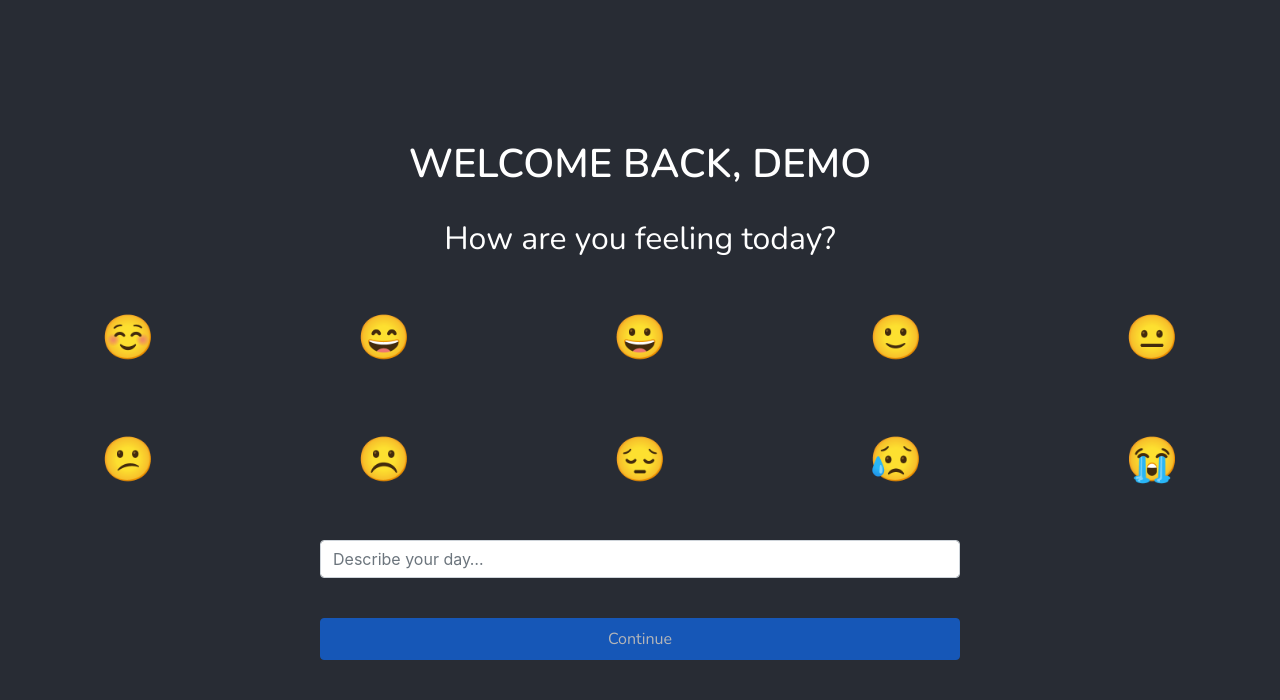
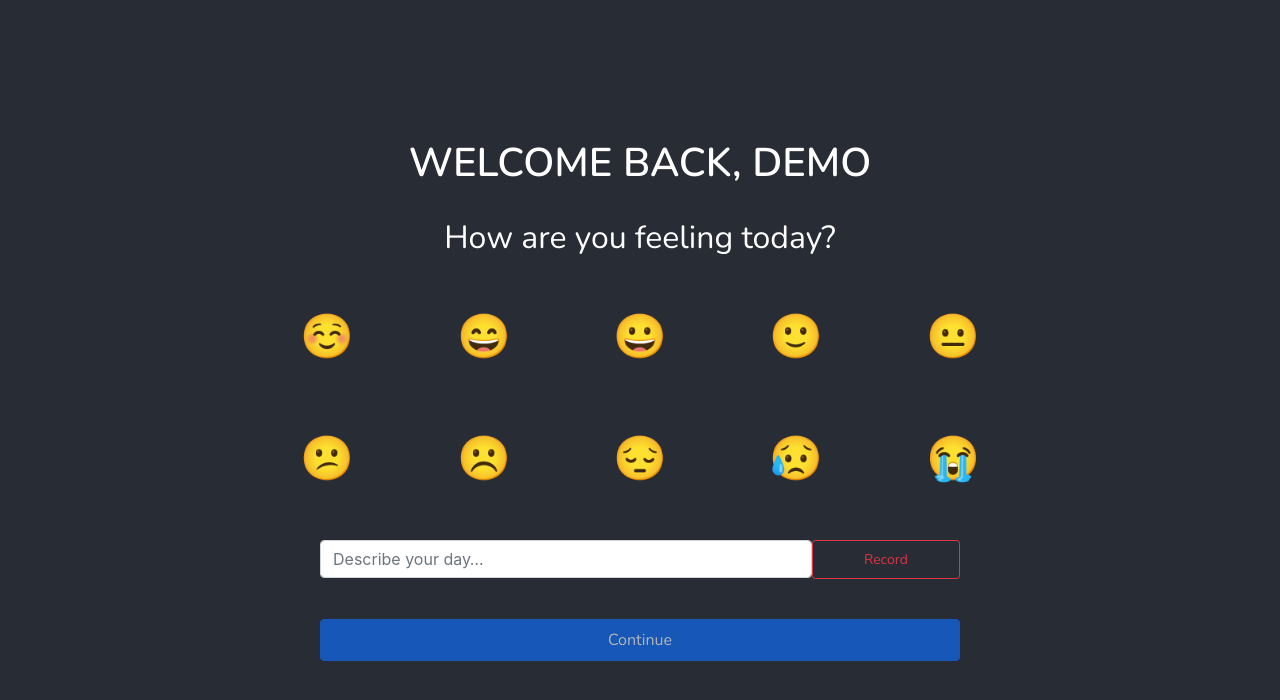
Before and after one commit to apinanyogaratnam/companion-client, a React (Create React App) app: page /#/assess in a window 1280 px wide. Shown: the top 700 px of the page. Built offline with nearby package versions, Linux system fonts and the light colour scheme.

Commit message:
Implement recording for Assess screen, fix some button sizing

```diff
--- a/package.json
+++ b/package.json
@@ -15,6 +15,7 @@
     "react-router-dom": "^5.3.0",
     "react-scripts": "4.0.3",
     "react-smooth": "^2.0.0",
+    "recordrtc": "^5.6.2",
     "web-vitals": "^1.1.2"
   },
   "scripts": {
--- a/src/App.css
+++ b/src/App.css
@@ -15,9 +15,11 @@ h2 {
 .btn {
   margin-top: 4vh;
   padding: 1vh 4vw;
-  min-width: 20vw;
   font-family: Nunito, Helvetica, Arial, sans-serif;
   font-weight: 400;
+}
+.btn.wide {
+  min-width: 20vw;
 }
 .btn.fullwidth {
   width: 100%;
@@ -75,17 +77,28 @@ input {
   display: flex;
   flex-flow: column;
   justify-content: center;
-  align-content: center;
+  align-items: center;
 }
 .flex-column-wrap {
   display: flex;
   flex-flow: column wrap;
   justify-content: center;
-  align-content: center;
+  align-items: center;
 }
 
 .flex-row-wrap {
   display: flex;
   flex-flow: row wrap;
   justify-content: center;
+  align-items: center;
 }
+.flex-row {
+  display: flex;
+  flex-flow: row;
+  justify-content: center;
+  align-items: center;
+}
+
+.record-button {
+  margin-top: 2vh;
+}
--- a/src/Assess.js
+++ b/src/Assess.js
@@ -6,17 +6,20 @@ import Form from 'react-bootstrap/Form';
 import Button from 'react-bootstrap/Button';
 import ButtonGroup from 'react-bootstrap/ButtonGroup';
 
-import { GenericField } from './Auth/Fields';
+import { GenericField, RecordableTextField } from './Auth/Fields';
 
 export default function Assess(props) {
   const history = useHistory();
   const [mood, setMood] = useState(null);
+  const [message, setMessage2] = useState('');
+  function setMessage(newMessage) {
+    console.log(newMessage);
+    setMessage2(newMessage);
+  }
 
   async function handleSubmit(event) {
     event.preventDefault();
     const form = event.target;
-    const message = form.elements.formMessage.value;
-
   }
 
   return (
@@ -25,7 +28,7 @@ export default function Assess(props) {
       <h2>How are you feeling today?</h2>
       <MoodChooser mood={mood} setMood={setMood}/>
       <Form className='width-50' onSubmit={handleSubmit}>
-        <GenericField controlId='formMessage' label='Describe your day…'/>
+        <RecordableTextField controlId='formMessage' label='Describe your day…' value={message} setValue={setMessage}/>
         <Button className='fullwidth' variant="primary" onClick={handleSubmit} disabled={!mood}>
           Continue
         </Button>
@@ -55,6 +58,6 @@ function MoodChooser(props) {
 
 function MoodButton(props) {
   return (
-    <Button size='sm' variant='primary' className={'mood-button '} onClick={() => props.setMood(props.mood)}>{props.mood}</Button>
+    <Button size='sm' variant='primary' className={'mood-button '} active={props.currentMood == props.mood} onClick={() => props.setMood(props.mood)}>{props.mood}</Button>
   );
 }
--- a/src/Auth/Fields.js
+++ b/src/Auth/Fields.js
@@ -1,5 +1,7 @@
 import Form from 'react-bootstrap/Form';
 import Button from 'react-bootstrap/Button';
+
+import Recorder from '../Recorder';
 
 export function UsernameField(props) {
   return (
@@ -19,7 +21,16 @@ export function PasswordField(props) {
 export function GenericField(props){
   return (
     <Form.Group className='mb-2' controlId={props.controlId}>
-      <Form.Control type='text' placeholder={props.label}/>
+      <Form.Control type='text' placeholder={props.label} value={props.value}/>
     </Form.Group>
   );
 }
+
+export function RecordableTextField(props) {
+  return (
+    <Form.Group className='mb-2 flex-row' controlId={props.controlId}>
+      <Form.Control type='text' placeholder={props.label} value={props.value} onChange={e => props.setValue(e.target.value)}/>
+      <Recorder text={props.value} setText={props.setValue}/>
+    </Form.Group>
+  );
+}
--- a/src/Landing.js
+++ b/src/Landing.js
@@ -27,7 +27,7 @@ export default function Landing() {
       <div className='align-center'>
         <h1>Companion</h1>
         <h2>your mindfulness buddy</h2>
-        <Button className='get-started' size='lg' variant='primary' onClick={() => history.push('/register')}>Get Started</Button>
+        <Button className='wide get-started' size='lg' variant='primary' onClick={() => history.push('/register')}>Get Started</Button>
       </div>
   </Animate>;
 }
--- /dev/null
+++ b/src/Recorder.js
@@ -0,0 +1,115 @@
+import { useState } from 'react';
+import { useHistory } from 'react-router-dom';
+import './App.css';
+import Form from 'react-bootstrap/Form';
+import Button from 'react-bootstrap/Button';
+import RecordRTC, { StereoAudioRecorder } from 'recordrtc';
+
+let isRecording = false;
+let socket;
+let recorder;
+
+async function startRecording(text, setText) {
+  console.log('start recording');
+
+  const response = await fetch(`${process.env.REACT_APP_API_URL}/assemblyai`); // get temp session token from server.js (backend)
+  const data = await response.json();
+
+  if (data.error) {
+    alert(data.error)
+  }
+
+  const { token } = data;
+
+  // establish wss with AssemblyAI (AAI) at 16000 sample rate
+  socket = await new WebSocket(`wss://api.assemblyai.com/v2/realtime/ws?sample_rate=16000&token=${token}`);
+
+  // handle incoming messages to display transcription to the DOM
+  const texts = {};
+  socket.onmessage = (message) => {
+    let msg = text;
+    const res = JSON.parse(message.data);
+    console.dir(res);
+    texts[res.audio_start] = res.text;
+    console.dir(texts);
+    const keys = Object.keys(texts);
+    keys.sort((a, b) => a - b);
+    for (const key of keys) {
+      if (texts[key]) {
+        msg += ` ${texts[key]}`;
+      }
+    }
+    setText(msg);
+  };
+
+  socket.onerror = (event) => {
+    console.error(event);
+    socket.close();
+  }
+
+  socket.onclose = event => {
+    console.log(event);
+    socket = null;
+  }
+
+  socket.onopen = () => {
+    // once socket is open, begin recording
+    navigator.mediaDevices.getUserMedia({ audio: true })
+      .then((stream) => {
+        recorder = new RecordRTC(stream, {
+          type: 'audio',
+          mimeType: 'audio/webm;codecs=pcm', // endpoint requires 16bit PCM audio
+          recorderType: StereoAudioRecorder,
+          timeSlice: 250, // set 250 ms intervals of data that sends to AAI
+          desiredSampRate: 16000,
+          numberOfAudioChannels: 1, // real-time requires only one channel
+          bufferSize: 4096,
+          audioBitsPerSecond: 128000,
+          ondataavailable: (blob) => {
+            const reader = new FileReader();
+            reader.onload = () => {
+              const base64data = reader.result;
+
+              // audio data must be sent as a base64 encoded string
+              if (socket) {
+                socket.send(JSON.stringify({ audio_data: base64data.split('base64,')[1] }));
+              }
+            };
+            reader.readAsDataURL(blob);
+          },
+        });
+
+        recorder.startRecording();
+      })
+      .catch((err) => console.error(err));
+  };
+}
+
+async function stopRecording() {
+  console.log('stop recording');
+
+  if (socket) {
+    socket.send(JSON.stringify({terminate_session: true}));
+    socket.close();
+    socket = null;
+  }
+
+  if (recorder) {
+    recorder.pauseRecording();
+    recorder = null;
+  }
+}
+
+export default function Recorder(props) {
+  const [isRecording, setRecording] = useState(false);
+  function handleClick() {
+    if (isRecording) stopRecording();
+    else startRecording(props.text, props.setText);
+    setRecording(!isRecording);
+  }
+  return (
+    <Button size='sm' className='record-button' variant='outline-danger' onClick={handleClick}>
+      {isRecording ? 'Stop' : 'Record'}
+    </Button>
+  );
+}
--- a/src/Register.js
+++ b/src/Register.js
@@ -67,10 +67,10 @@ const Register = (props) => {
         <Button className='fullwidth' variant="primary" disabled={isLoading} type="submit">
           {!isLoading ? 'Register' : 'Registering…'}
         </Button>
+        <div className='login-link-container'>
+          <Button className='fullwidth' variant='primary' onClick={() => history.push('/login')}>Log into existing account</Button>
+        </div>
       </Form>
-      <div className='login-link-container'>
-        <Button className='fullwidth' variant='primary' onClick={() => history.push('/login')}>Log into existing account</Button>
-      </div>
     </div>
   );
 }
```
Also changed, not shown: 1 other file (tests, documents, lock files or other folders).
